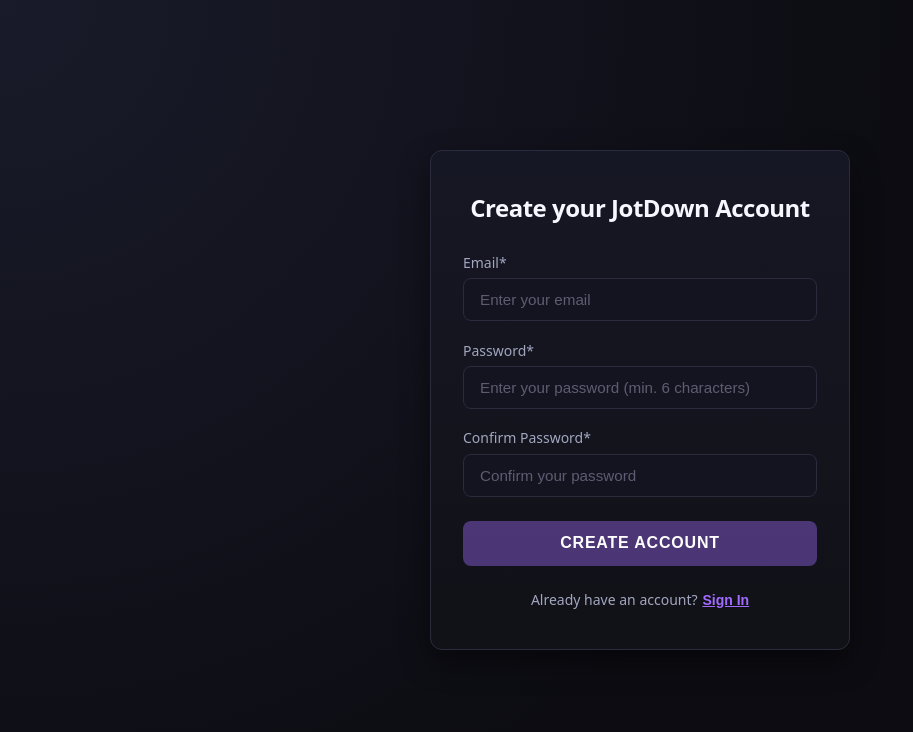
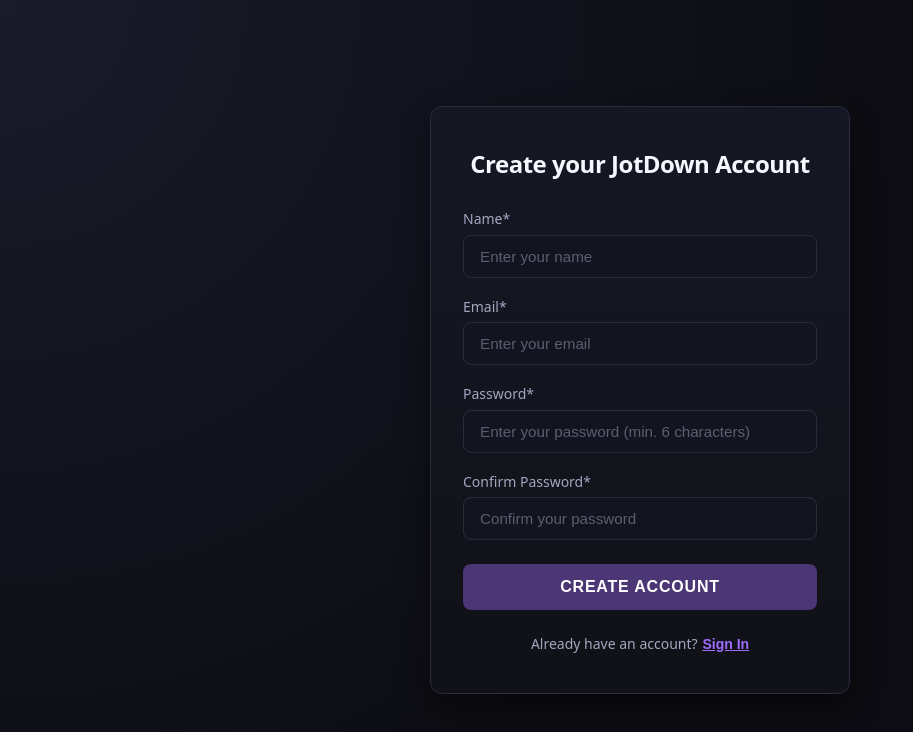
Before and after one commit to zaidmohammed7/Jot-Down, a React (Vite) app in the folder frontend/: page /Register in a window 1280 px wide. Shown: the top 732 px of the page, without its empty margins (0-913 px from the left). Built offline with nearby package versions, Linux system fonts and the light colour scheme; a web font is replaced by a local one.

Commit message:
hooked up login and register to the backend

```diff
--- a/frontend/src/components/Login_module.jsx
+++ b/frontend/src/components/Login_module.jsx
@@ -11,6 +11,8 @@
   const [error, setError] = useState('');
   const [success, setSuccess] = useState('');
   const [isLoading, setIsLoading] = useState(false);
+
+  const navigate = useNavigate();
 
   const handleChange = (e) => {
     const { name, value } = e.target;
@@ -61,12 +63,14 @@
       });
 
       if (res.status === 200 || res.status === 201) {
-        setSuccess(isLogin ? 'Login successful!' : 'Account created successfully!');
-        console.log(isLogin ? "Successful login" : "Successful registration", res.data);
+        setSuccess('Login successful!');
+        console.log("Successful login", res.data);
 
-        if (res.data.token) {
-          localStorage.setItem('token', res.data.token);
-        }
+
+        // silencing this for now
+        // if (res.data.token) {
+        //   localStorage.setItem('token', res.data.token);
+        // }
 
         // Navigate to MainPage
         setTimeout(() => {
--- a/frontend/src/components/Register_module.jsx
+++ b/frontend/src/components/Register_module.jsx
@@ -4,6 +4,7 @@
 
 function Register_module() {
   const [credentials, setCredentials] = useState({
+    name: '',
     email: '',
     password: '',
     confirmPassword: ''
@@ -12,6 +13,7 @@
   const [success, setSuccess] = useState('');
   const [isLoading, setIsLoading] = useState(false);
   const [validationErrors, setValidationErrors] = useState({
+    name: '',
     email: '',
     password: '',
     confirmPassword: ''
@@ -20,6 +22,11 @@
   // Real-time validation effect
   useEffect(() => {
     const errors = {};
+
+    // Name validation
+    if (credentials.name && credentials.name.length < 2) { // simple check
+      errors.name = 'Name must be at least 2 characters';
+    }
 
     // Email validation
     if (credentials.email) {
@@ -58,7 +65,7 @@
   };
 
   const validateForm = () => {
-    if (!credentials.email || !credentials.password || !credentials.confirmPassword) {
+    if (!credentials.name || !credentials.email || !credentials.password || !credentials.confirmPassword) {
       setError('Please fill in all required fields');
       return false;
     }
@@ -84,6 +91,7 @@
 
     try {
       const res = await axios.post(apiPath, {
+        name: credentials.name,
         email: credentials.email,
         password: credentials.password
       });
@@ -92,9 +100,10 @@
         setSuccess('Account created successfully! Redirecting...');
         console.log("Successful registration", res.data);
 
-        if (res.data.token) {
-          localStorage.setItem('token', res.data.token);
-        }
+        // silencing for now
+        // if (res.data.token) {
+        //   localStorage.setItem('token', res.data.token);
+        // }
 
         setTimeout(() => {
           window.location.href = '/MainPage';
@@ -116,7 +125,8 @@
   };
 
   // Check if form is valid for button enable/disable
-  const isFormValid = credentials.email &&
+  const isFormValid = credentials.name &&
+                      credentials.email &&
                       credentials.password &&
                       credentials.confirmPassword &&
                       Object.keys(validationErrors).every(key => !validationErrors[key]);
@@ -131,6 +141,25 @@
           {success && <div className={styles.successMessage}>{success}</div>}
 
           <div className={styles.inputBox}>
+
+            {/* Name Field */}
+            <div>
+              <label htmlFor="name">Name*</label>
+              <input
+                type="text"
+                id="name"
+                name="name"
+                value={credentials.name}
+                onChange={handleChange}
+                placeholder="Enter your name"
+                disabled={isLoading}
+                required
+              />
+              {validationErrors.name && (
+                <span className={styles.fieldError}>{validationErrors.name}</span>
+              )}
+            </div>
+
             <div>
               <label htmlFor="email">Email*</label>
               <input
```
Also changed, not shown: 2 other files (tests, documents, lock files or other folders).
